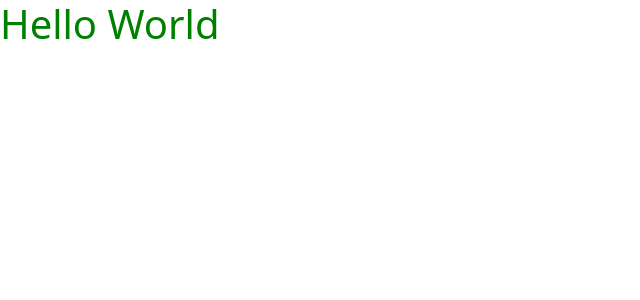
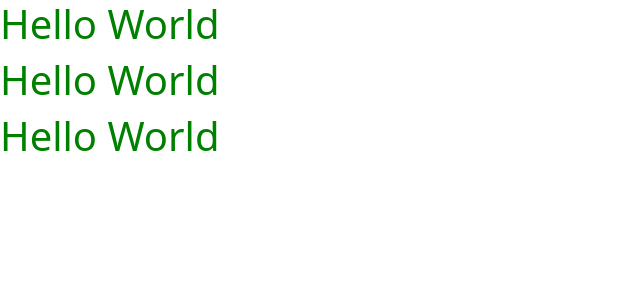
Before and after one commit to Vale-riad/vite-boolfolio, a Vue app: page / in a window 1280 px wide. Shown: the top 300 px of the page, without its empty margins (0-640 px from the left). Built offline with nearby package versions, Linux system fonts and the light colour scheme.

Commit message:
Aggiunge struttura di base

```diff
--- a/package.json
+++ b/package.json
@@ -10,6 +10,7 @@
   },
   "dependencies": {
     "@popperjs/core": "^2.11.6",
+    "axios": "^1.3.0",
     "bootstrap": "^5.2.3",
     "vue": "^3.2.41"
   },
--- a/src/App.vue
+++ b/src/App.vue
@@ -1,15 +1,21 @@
 <script>
-import HelloWorld from "./components/HelloWorld.vue";
+import AppHeader from "./components/AppHeader.vue";
+import AppMain from "./components/AppMain.vue";
+import AppFooter from "./components/AppFooter.vue";
 export default {
   components: {
-    HelloWorld,
+    AppHeader,
+    AppMain,
+    AppFooter,
   },
 };
 </script>
 
 <template>
   <div>
-    <HelloWorld />
+    <AppHeader />
+    <AppMain />
+    <AppFooter />
   </div>
 </template>
 
--- a/src/components/HelloWorld.vue
+++ b/src/components/AppFooter.vue
@@ -1,6 +1,6 @@
 <script>
 export default {
-  name: "HelloWord",
+  name: "AppFooter",
 };
 </script>
 
--- /dev/null
+++ b/src/components/AppHeader.vue
@@ -0,0 +1,19 @@
+<script>
+export default {
+  name: "AppHeader",
+};
+</script>
+
+<template>
+  <div>
+    <h1>Hello World</h1>
+  </div>
+</template>
+
+<style lang="scss" scoped>
+h1 {
+  @include media-breakpoint-up(md) {
+    color: green;
+  }
+}
+</style>
--- /dev/null
+++ b/src/components/AppMain.vue
@@ -0,0 +1,19 @@
+<script>
+export default {
+  name: "AppMain",
+};
+</script>
+
+<template>
+  <div>
+    <h1>Hello World</h1>
+  </div>
+</template>
+
+<style lang="scss" scoped>
+h1 {
+  @include media-breakpoint-up(md) {
+    color: green;
+  }
+}
+</style>
```
Also changed, not shown: 1 other file (tests, documents, lock files or other folders).
